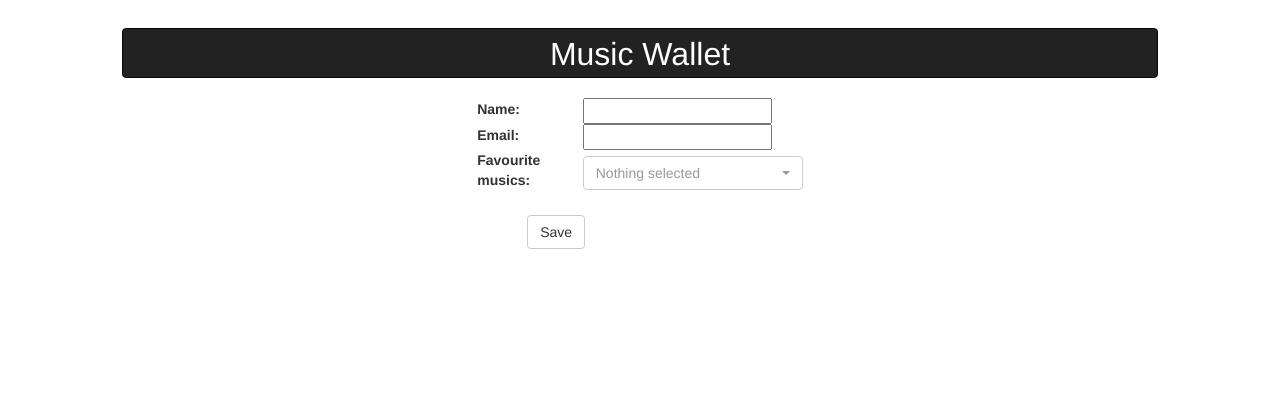
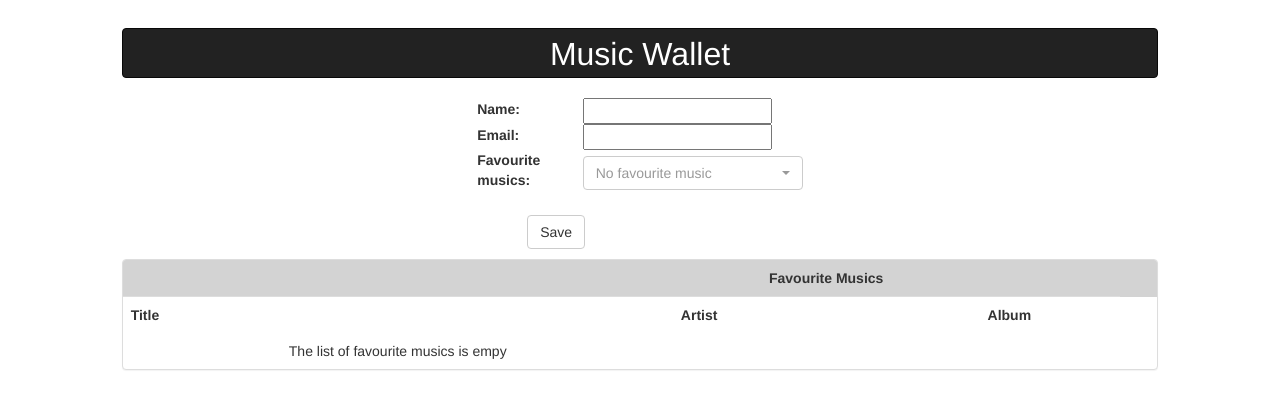
Before and after one commit to alexpnt/MusicWallet, a Django app: a page that uses musicwalletproject/musicwalletapp/templates/musicwalletapp/user_edit.html in a window 1280 px wide. Shown: the top 409 px of the page. Run offline with Django 3.2, Linux system fonts and the light colour scheme; data that the repository does not hold is empty; some libraries are stand-ins or nearby versions.

Commit message:
manage favourite musics

```diff
--- a/musicwalletproject/musicwalletapp/forms.py
+++ b/musicwalletproject/musicwalletapp/forms.py
@@ -7,6 +7,10 @@ class UserForm(forms.ModelForm):
 		model = User
 		fields = ('name', 'email','favourite_musics')
 
+	def __init__(self, *args, **kwargs):
+	    super(UserForm, self).__init__(*args, **kwargs)
+	    self.fields['favourite_musics'].required = False
+
 class MusicForm(forms.ModelForm):
 	class Meta:
 		model = Music
--- a/musicwalletproject/musicwalletapp/models.py
+++ b/musicwalletproject/musicwalletapp/models.py
@@ -13,7 +13,7 @@ class Music(models.Model):
 class User(models.Model):
     name = models.CharField(max_length=200)
     email = models.CharField(max_length=200)
-    favourite_musics = models.ManyToManyField(Music)
+    favourite_musics = models.ManyToManyField(Music, blank=True)
 
     def __str__(self):
         return self.title
--- a/musicwalletproject/musicwalletapp/static/musicwalletapp/js/scripts.js
+++ b/musicwalletproject/musicwalletapp/static/musicwalletapp/js/scripts.js
@@ -1,2 +1,5 @@
 var doc=document.getElementById('id_favourite_musics')
 doc.className+=" selectpicker"
+doc.setAttribute("data-actions-box", "true")
+doc.setAttribute("data-selected-text-format","count")
+doc.setAttribute("required","false")
--- a/musicwalletproject/musicwalletapp/templates/musicwalletapp/user_edit.html
+++ b/musicwalletproject/musicwalletapp/templates/musicwalletapp/user_edit.html
@@ -15,4 +15,41 @@
 	</div><!-- /.row -->
 </form>
 
+<p></p>
+<div class="panel panel-default">
+			  <!-- Table -->
+			  <table class="table">
+			  	<tr>
+				    <th bgcolor="#D3D3D3"></th>
+				    <th bgcolor="#D3D3D3" style="text-align: center;">Favourite Musics</th>
+				    <th bgcolor="#D3D3D3"></th>
+				    <th bgcolor="#D3D3D3"></th>
+			  	</tr>
+			  	<tr>
+				    <th>Title</th>
+				    <th>Artist</th>
+				    <th>Album</th>
+			  	</tr>
+			  	{% if form.instance.favourite_musics.count > 0 %}
+				  	{% for music in form.instance.favourite_musics.all %}
+				  	<tr>
+					    <td>{{ music.title}}</td>
+					    <td>{{ music.artist}}</td>
+					    <td>{{ music.album}}</td>
+					    <td>
+					    <a class="glyphicon glyphicon glyphicon-wrench" aria-hidden="true" href="{% url 'music_edit' pk=music.pk %}"></a>
+					    <a class="glyphicon glyphicon glyphicon-remove" aria-hidden="true" href="{% url 'music_delete' pk=music.pk %}"></a>
+					    </td>
+				  	</tr>
+					{% endfor %}
+				{% else %}
+				    <td style="text-align: center;">The list of favourite musics is empy</td>
+					<td></td>
+				    <td></td>
+				    <td></td>
+				{% endif %}
+  			  </table>
+</div>
+
+
 {% endblock %}
--- a/musicwalletproject/musicwalletapp/views.py
+++ b/musicwalletproject/musicwalletapp/views.py
@@ -73,7 +73,7 @@ def user_edit(request, pk):
 	        return redirect('index')
 	else:
 	    form = UserForm(instance=user)
-	return render(request, 'musicwalletapp/music_edit.html', {'form': form})
+	return render(request, 'musicwalletapp/user_edit.html', {'form': form})
 
 def user_delete(request,pk):
 	try:
```
Also changed, not shown: musicwalletproject/musicwalletapp/migrations/0004_auto_20161017_1503.py (added), musicwalletproject/musicwalletapp/static/musicwalletapp/js/bootstrap-select.min.js.
